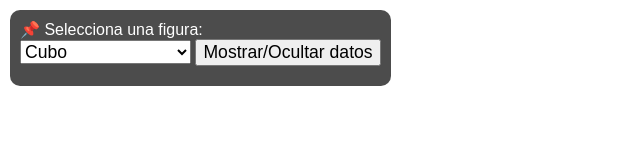
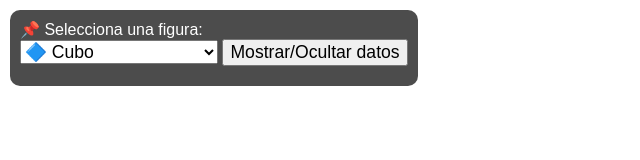
Before and after one commit to e-d-u-g-a-m-i-x/figuras, a plain HTML site: page index_markerless_figuras.html in a window 1280 px wide. Shown: the whole page, without its empty margins (0-640 px from the left). Drawn offline with nearby package versions, Linux system fonts and the light colour scheme.

Commit message:
Update index_markerless_figuras.html

```diff
--- a/index_markerless_figuras.html
+++ b/index_markerless_figuras.html
@@ -70,14 +70,15 @@
     <div id="hud">
       <label for="figura">📌 Selecciona una figura:</label><br />
       <select id="figura">
-        <option value="Cubo"> Cubo</option>
-        <option value="Esfera"> Esfera</option>
-        <option value="Cono"> Cono</option>
-        <option value="Cilindro"> Cilindro</option>
-        <option value="Prisma_Pentagonal"> Prisma Pentagonal</option>
-        <option value="Prisma_Hexagonal"> Prisma Hexagonal</option>
-        <option value="Toroide"> Toroide</option>
-        <option value="Pirámide"> Pirámide</option>
+        <option value="Cubo">🔷 Cubo</option>
+        <option value="Texto_Cubo">📝 Cubo + Texto</option>
+        <option value="Esfera">⚪ Esfera</option>
+        <option value="Cono">🔺 Cono</option>
+        <option value="Cilindro">🟠 Cilindro</option>
+        <option value="Prisma_Pentagonal">🔶 Prisma Pentagonal</option>
+        <option value="Prisma_Hexagonal">🔷 Prisma Hexagonal</option>
+        <option value="Toroide">🌀 Toroide</option>
+        <option value="Pirámide">🔺 Pirámide</option>
       </select>
       <button id="toggleInfo"> Mostrar/Ocultar datos</button>
     </div>
@@ -210,6 +211,19 @@
         const utterance = new SpeechSynthesisUtterance(textoLeido);
         utterance.lang = "es-MX";
         synth.speak(utterance);
+      }
+
+       ${fig.aristas} aristas y ${fig.caras} caras. Área: ${fig.area}. Volumen: ${fig.volumen}`;
+        infoContent.innerHTML = `
+          <strong>📌 ${fig.nombre}</strong><br>
+          Vértices: ${fig.vertices} | Aristas: ${fig.aristas}<br>
+          Caras: ${fig.caras}<br>
+          Área: ${fig.area} | Volumen: ${fig.volumen}
+        `;
+        info.style.display = "block";
+        const utterance = new SpeechSynthesisUtterance(textoLeido);
+        utterance.lang = "es-MX";
+        synth.speak(utterance);
       }. Tiene ${fig.vertices} vértices, ${fig.aristas} aristas y ${fig.caras} caras. Área: ${fig.area}. Volumen: ${fig.volumen}`;
         infoContent.innerHTML = `
           <strong>📌 ${fig.nombre}</strong><br>
```
